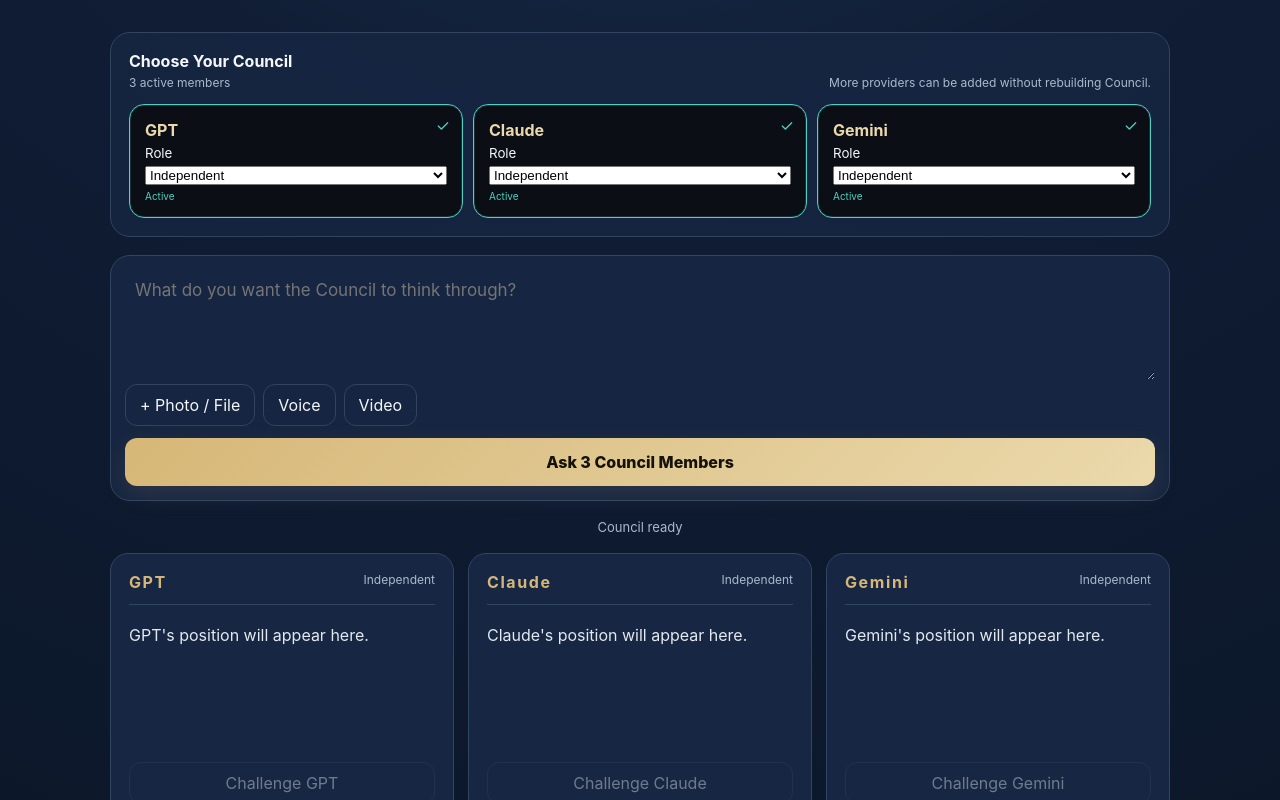
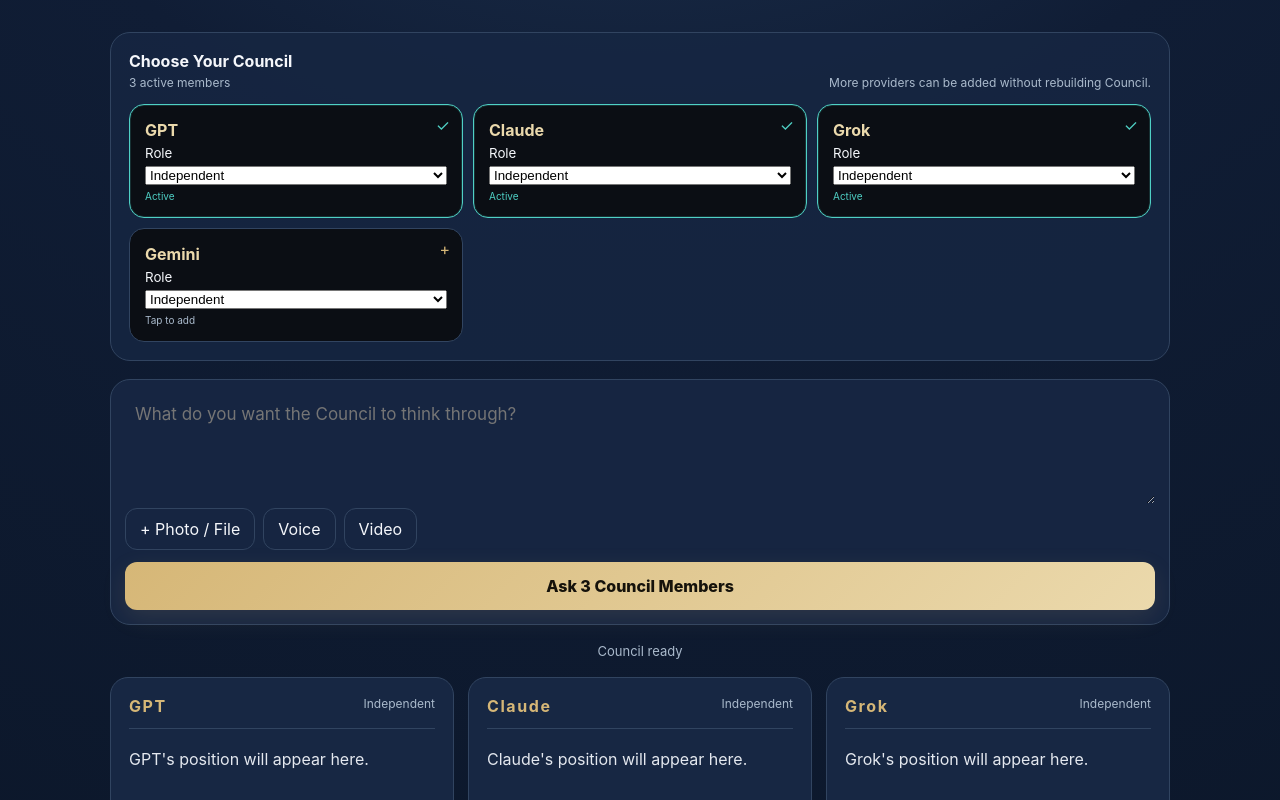
Before and after one commit to kljonesjr215/council-ai, a Next.js app: page / in a window 1280 px wide. Shown: the part 460-1260 px from the top of the page. Built offline with nearby package versions, Linux system fonts and the light colour scheme.

Commit message:
Add Grok as default Council member while keeping Gemini optional

```diff
--- a/app/page.tsx
+++ b/app/page.tsx
@@ -1,13 +1,14 @@
 "use client";
 import {useEffect,useMemo,useRef,useState} from "react";
 type Mode="ask"|"challenge-member"|"challenge-council"|"final"|"conclusion";
-type Member={id:string;provider:"openai"|"anthropic"|"google"|"custom";label:string;model:string;enabled:boolean;role?:string};
+type Member={id:string;provider:"openai"|"anthropic"|"google"|"xai"|"custom";label:string;model:string;enabled:boolean;role?:string};
 type Response={member:Member;text:string;ok:boolean};
 function friendlyError(r:Response){const t=r.text.toLowerCase();if(t.includes("high demand")||t.includes("try again later")||t.includes("overloaded")||t.includes("503"))return r.member.label+" provider response: "+r.text+" (You can retry this member.)";if(t.includes("429")||t.includes("quota")||t.includes("credits"))return r.member.label+" is temporarily unavailable because its provider limit was reached.";return r.text}
 const initial:Member[]=[
  {id:"gpt",provider:"openai",label:"GPT",model:"gpt-4.1-mini",enabled:true,role:"Independent"},
  {id:"claude",provider:"anthropic",label:"Claude",model:"claude-sonnet-5-5",enabled:true,role:"Independent"},
- {id:"gemini",provider:"google",label:"Gemini",model:"gemini-3.8-flash",enabled:true,role:"Independent"}
+ {id:"grok",provider:"xai",label:"Grok",model:"grok-4-fast-non-reasoning",enabled:true,role:"Independent"},
+ {id:"gemini",provider:"google",label:"Gemini",model:"gemini-3.8-flash",enabled:false,role:"Independent"}
 ];
 function AnimatedAnswer({text}:{text:string}){
  const [visible,setVisible]=useState("");
```
